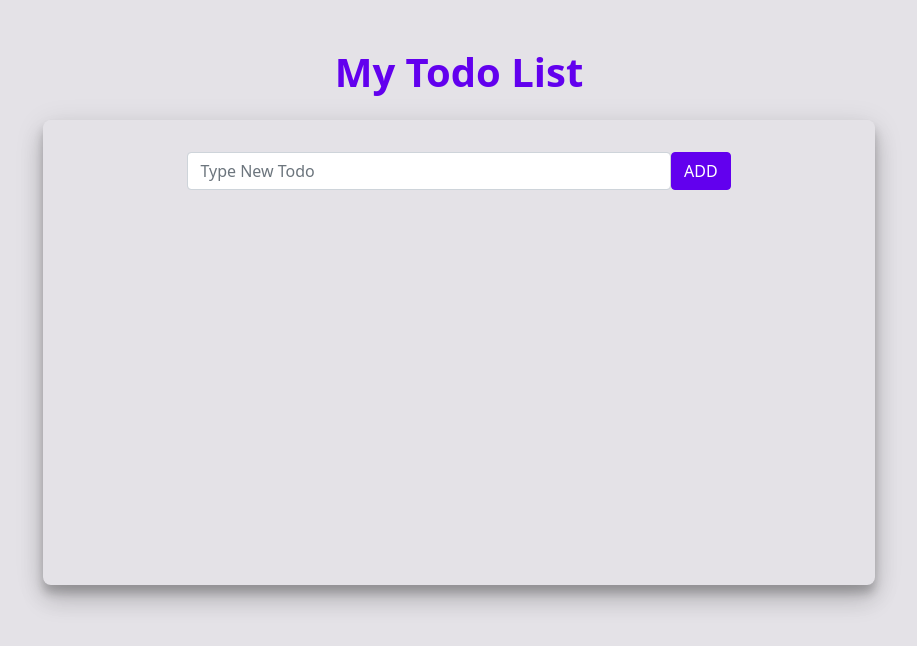
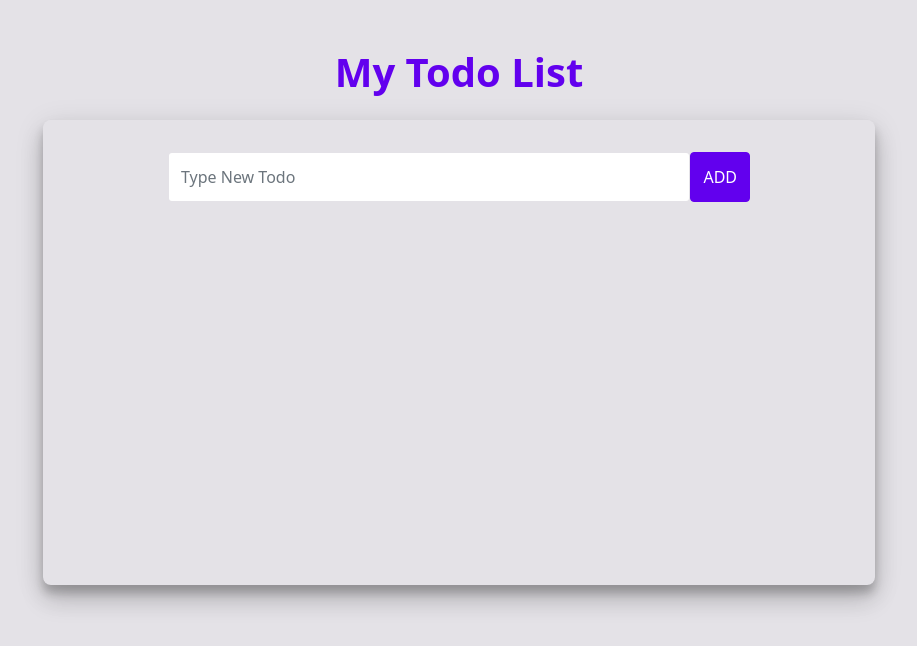
Before and after one commit to Mar-Issah/PERN-Todo-List, a React (Create React App) app in the folder client/: page / in a window 1280 px wide. Shown: the top 646 px of the page, without its empty margins (181-1098 px from the left). Built offline with nearby package versions, Linux system fonts and the light colour scheme.

Commit message:
installed axios which solved cors error

```diff
--- a/client/package.json
+++ b/client/package.json
@@ -6,6 +6,7 @@
 		"@testing-library/jest-dom": "^5.16.1",
 		"@testing-library/react": "^12.1.2",
 		"@testing-library/user-event": "^13.5.0",
+		"axios": "^0.24.0",
 		"bootstrap": "^5.1.3",
 		"react": "^17.0.2",
 		"react-bootstrap": "^2.0.3",
--- a/client/src/components/CreateTodo.js
+++ b/client/src/components/CreateTodo.js
@@ -1,18 +1,32 @@
 import React, { useState } from "react";
 import { Button } from "react-bootstrap";
+import axios from "axios";
 
 const CreateTodo = () => {
 	const [description, setDescription] = useState("");
-	console.log(description);
+	const onSubmitForm = async (e) => {
+		const BASE_URL = "http://localhost:5000";
+		e.preventDefault();
+		axios
+			.post(`${BASE_URL}/todos/add`, description)
+			.then((response) => {
+				console.log(response.data);
+			})
+			.catch((error) => {
+				console.log(error);
+			});
+	};
 	return (
 		<div className="p-3">
-			<form className="d-flex mt-3">
+			<form className="d-flex mt-3" onSubmit={onSubmitForm}>
 				<input
 					type="text"
 					className="form-control"
 					placeholder="Type New Todo"
 					value={description}
 					onChange={(e) => setDescription(e.target.value)}
+					autoFocus
+					required
 				/>
 				<Button variant="primary" type="submit">
 					ADD
--- a/client/src/index.css
+++ b/client/src/index.css
@@ -33,10 +33,18 @@ code {
 }
 
 form {
-	width: 70%;
+	width: 75%;
 	margin: 0 auto;
 }
 
+.form-control {
+	height: 50px;
+}
+.form-control:focus {
+	border-color: transparent !important;
+	outline: 0;
+	box-shadow: none !important;
+}
 .btn-primary {
 	background-color: #6200ee !important;
 	border-color: #6200ee !important;
```
Also changed, not shown: 1 other file (tests, documents, lock files or other folders).
